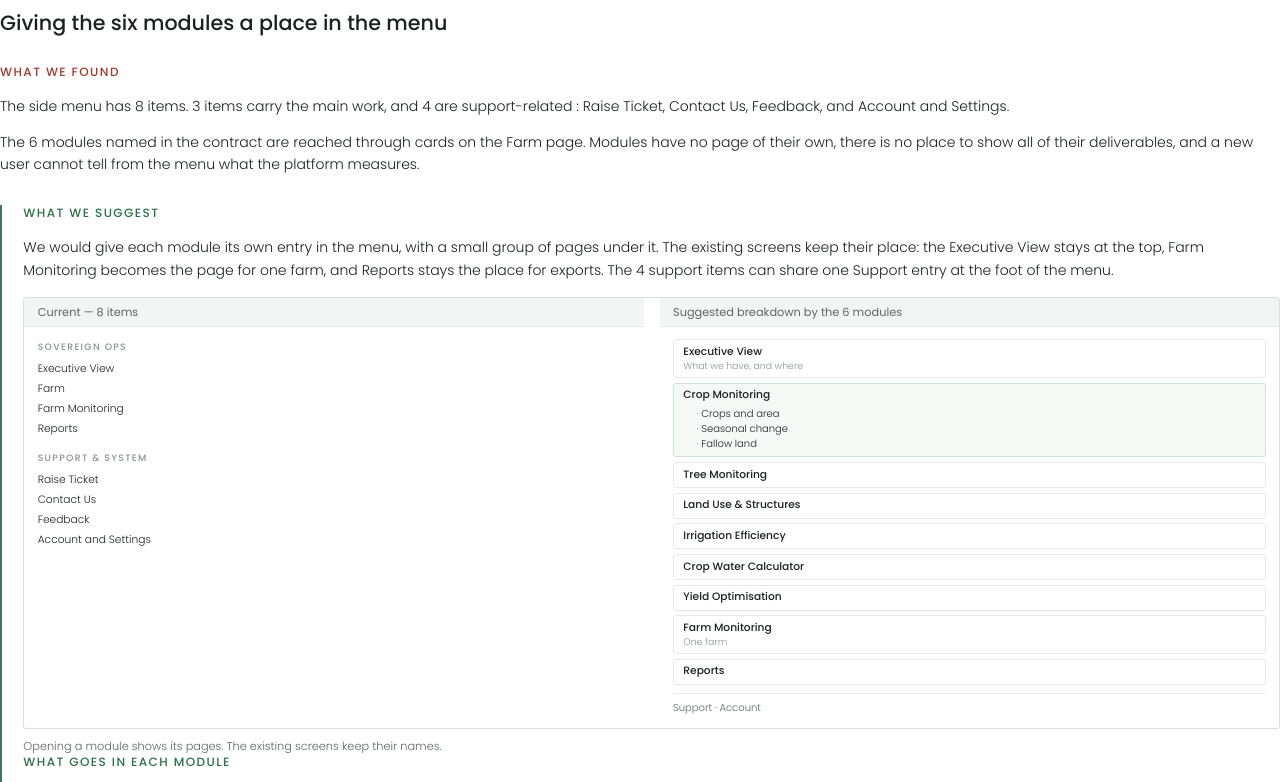
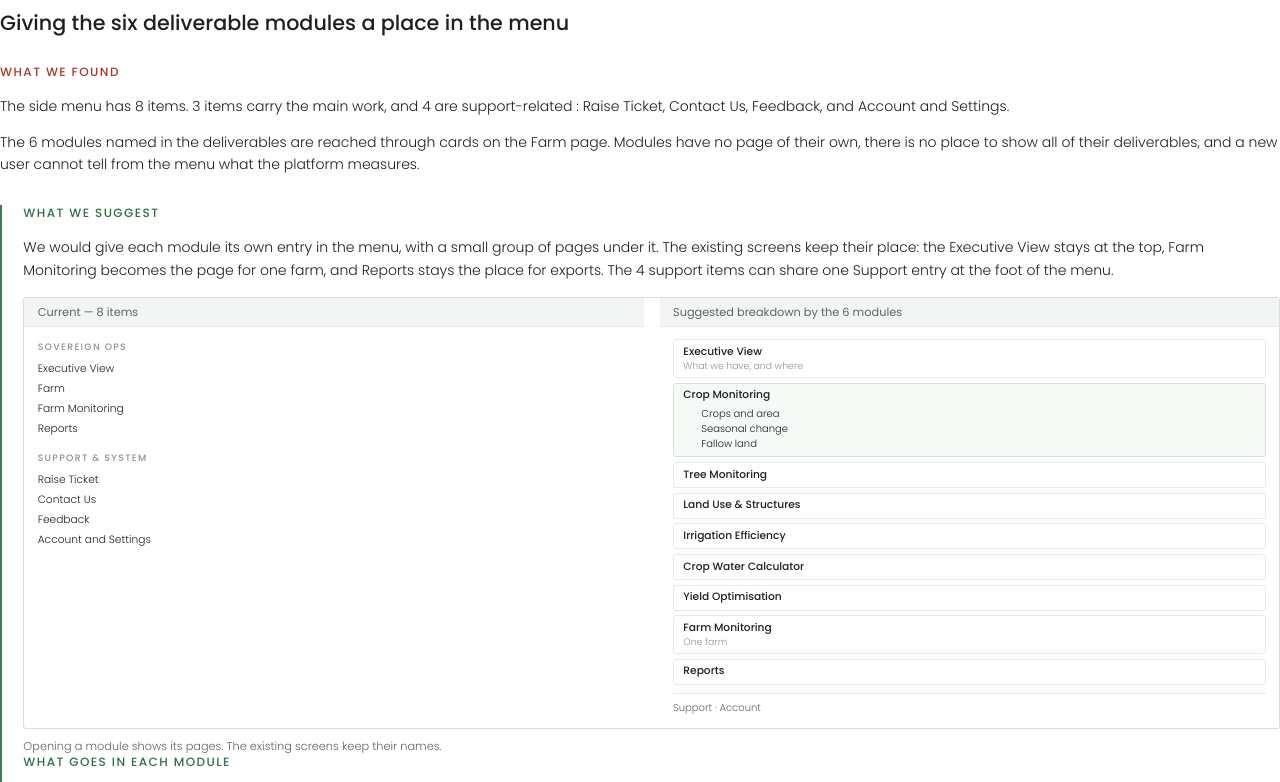
Before and after one commit to romainbigare/adafsa-mockup, a website: page presentation/rasad-review/review.html in a window 1280 px wide. Shown: the part 981-1763 px from the top of the page. Drawn offline with Linux system fonts and the light colour scheme.

```diff
--- a/presentation/rasad-review/review.html
+++ b/presentation/rasad-review/review.html
@@ -209,13 +209,13 @@
 <!-- ============================= ONE ============================= -->
 <div class="section">
   <div class="eyebrow">One</div>
-  <h2>Giving the six modules a place in the menu</h2>
+  <h2>Giving the six deliverable modules a place in the menu</h2>
 
   <div class="found">
     <div class="label">What we found</div>
     <p>The side menu has 8 items. 3 items carry the main work, and 4 are support-related : Raise Ticket, Contact Us, Feedback, and Account and
     Settings.</p>
-    <p>The 6 modules named in the contract are reached through cards on the Farm page. Modules have no page of their own, there is no place to show all of their
+    <p>The 6 modules named in the deliverables are reached through cards on the Farm page. Modules have no page of their own, there is no place to show all of their
     deliverables, and a new user cannot tell from the menu what the platform measures.</p>
   </div>
 
```
Also changed, not shown: 2 other files.
